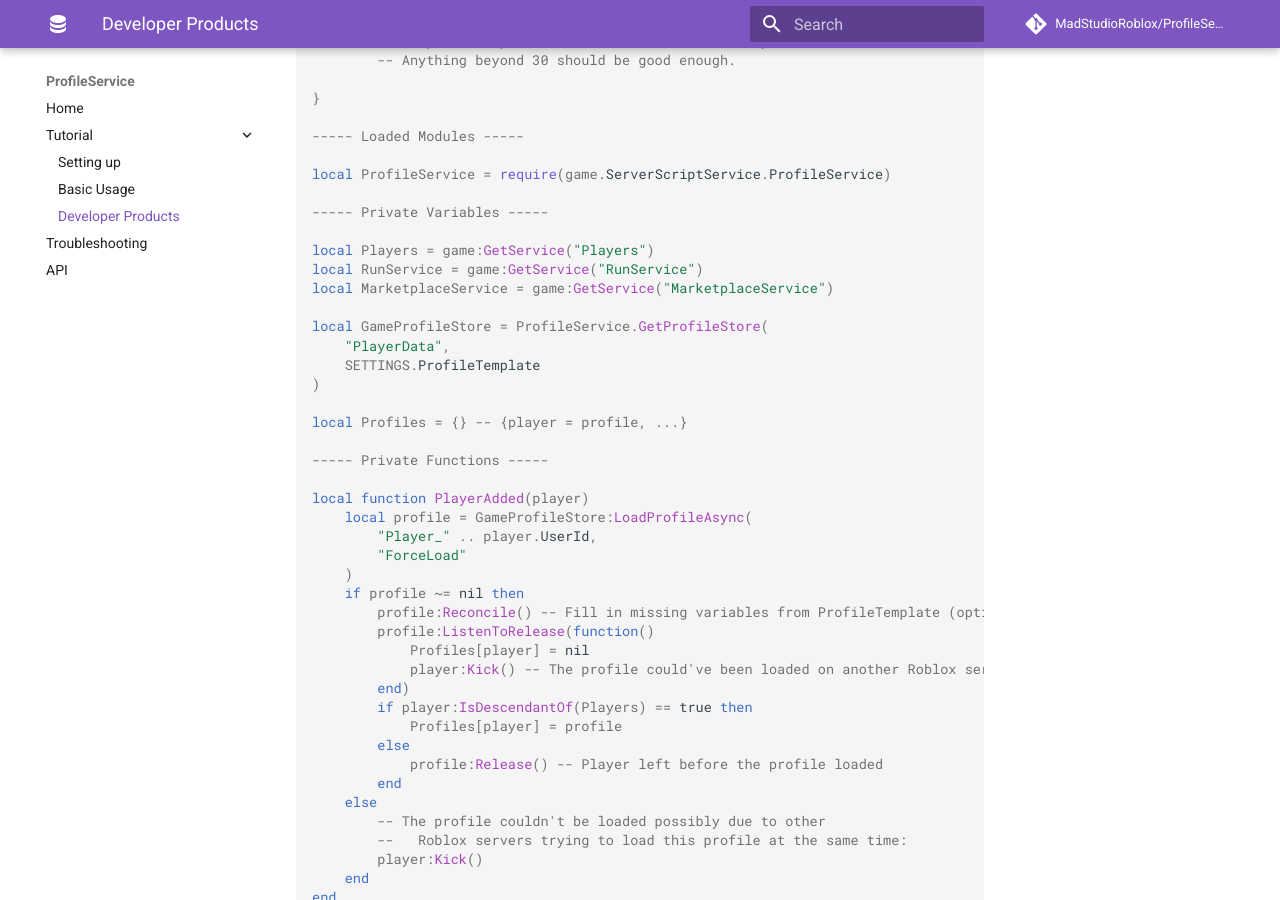
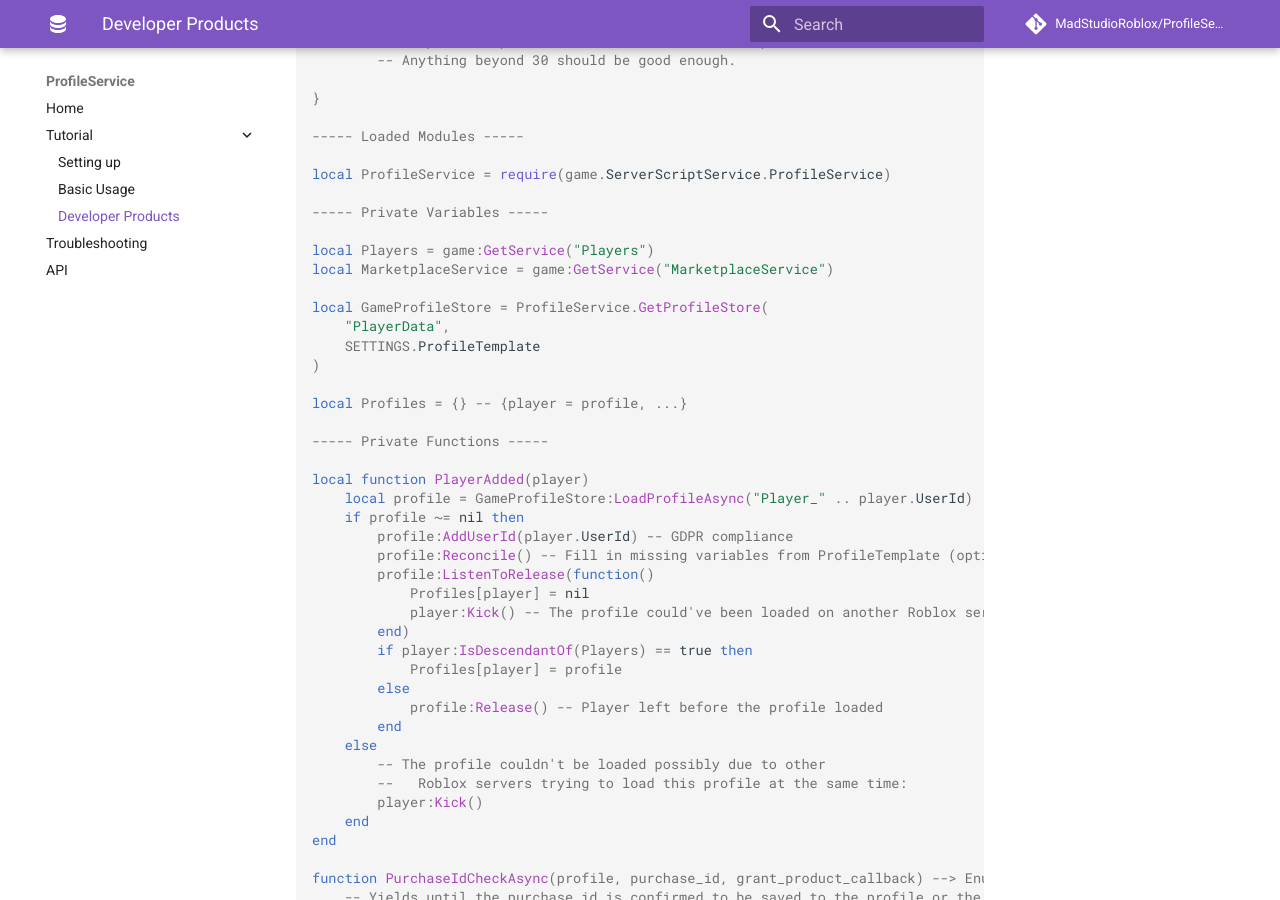
Before and after one commit to MadStudioRoblox/ProfileService, an MkDocs documentation site: the page built from docs/tutorial/developer_products.md, in a window 1280 px wide and 900 px high, scrolled down 600 px. Built offline with MkDocs 1.6.1 and Material for MkDocs 9.7.7, drawn with Linux system fonts in a browser that asks for light colours; comment, search, counter and statistics services are not loaded; some of the changed text lies outside the part shown.

Commit message:
Updating with the rest of the new style

```diff
--- a/docs/tutorial/developer_products.md
+++ b/docs/tutorial/developer_products.md
@@ -30,7 +30,6 @@
 ----- Private Variables -----
 
 local Players = game:GetService("Players")
-local RunService = game:GetService("RunService")
 local MarketplaceService = game:GetService("MarketplaceService")
 
 local GameProfileStore = ProfileService.GetProfileStore(
@@ -43,11 +42,9 @@
 ----- Private Functions -----
 
 local function PlayerAdded(player)
-	local profile = GameProfileStore:LoadProfileAsync(
-		"Player_" .. player.UserId,
-		"ForceLoad"
-	)
+	local profile = GameProfileStore:LoadProfileAsync("Player_" .. player.UserId)
 	if profile ~= nil then
+		profile:AddUserId(player.UserId) -- GDPR compliance
 		profile:Reconcile() -- Fill in missing variables from ProfileTemplate (optional)
 		profile:ListenToRelease(function()
 			Profiles[player] = nil
@@ -114,7 +111,7 @@
 		end)
 
 		while result == nil do
-			RunService.Heartbeat:Wait()
+			task.wait()
 		end
 
 		meta_tags_connection:Disconnect()
@@ -129,7 +126,7 @@
 	-- Yields until a Profile linked to a player is loaded or the player leaves
 	local profile = Profiles[player]
 	while profile == nil and player:IsDescendantOf(Players) == true do
-		RunService.Heartbeat:Wait()
+		task.wait()
 		profile = Profiles[player]
 	end
 	return profile
```
